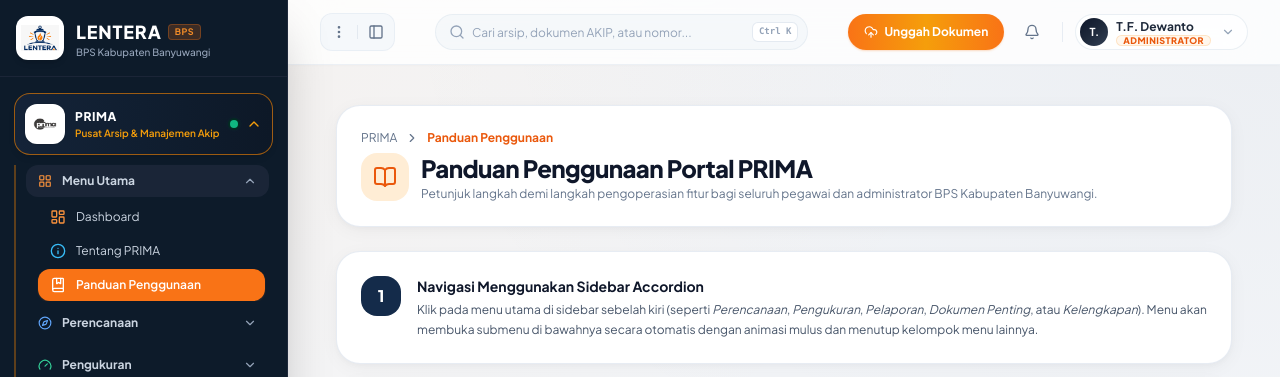
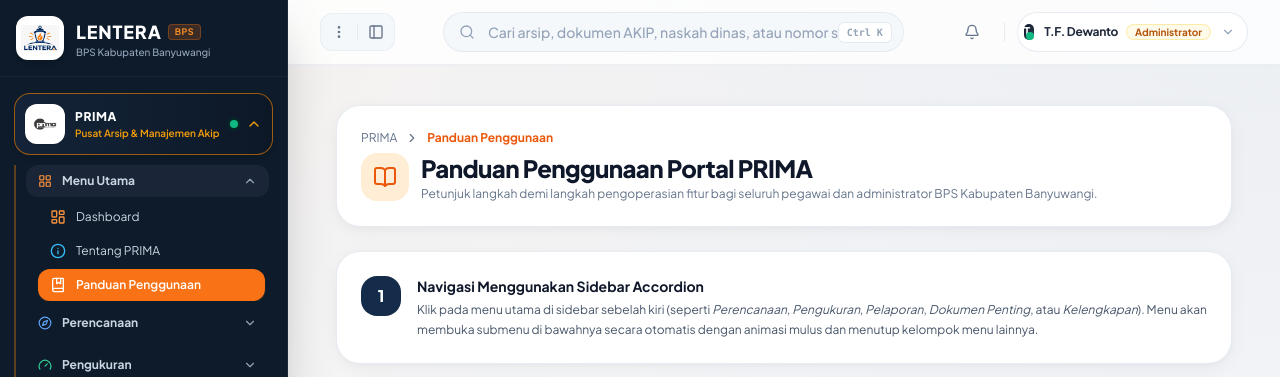
Before and after one commit to syafiq789/prima-bps-banyuwangi, a Flask app: page /info/guide in a window 1280 px wide. Shown: the top 377 px of the page. Run offline with Flask 3, Linux system fonts and the light colour scheme; a user stored in the database is signed in; data comes from the database, SQL or seed files in the repository; data that the repository does not hold is empty; some libraries are stand-ins or nearby versions.

Commit message:
style: hapus tombol unggah dokumen, perbesar kolom pencarian, dan perbarui tampilan profil akun

```diff
--- a/app/templates/components/navbar.html
+++ b/app/templates/components/navbar.html
@@ -302,41 +302,32 @@
             </div>
         </div>
 
-        <!-- Center Section: Modern Pill Search Bar (Balanced & Centered) -->
-        <div class="flex-1 max-w-md mx-2 sm:mx-6 hidden sm:block">
+        <!-- Center Section: Modern Pill Search Bar (Prominent & Spacious) -->
+        <div class="flex-1 max-w-xl lg:max-w-2xl mx-3 sm:mx-6 md:mx-8 hidden sm:block">
             <form action="{{ url_for('documents.index') }}" method="GET" class="relative w-full">
                 <div class="relative flex items-center">
-                    <i data-lucide="search" class="w-4 h-4 text-slate-400 absolute left-3.5 pointer-events-none"></i>
+                    <i data-lucide="search" class="w-4 h-4 text-slate-400 absolute left-4 pointer-events-none"></i>
                     <input type="text"
                            name="q"
                            id="global-search-input"
                            value="{{ request.args.get('q', '') }}"
-                           placeholder="Cari arsip, dokumen AKIP, atau nomor..."
-                           class="w-full h-9 pl-9 pr-14 text-xs bg-slate-100/60 hover:bg-slate-100/90 focus:bg-white text-slate-800 placeholder-slate-400 rounded-full border border-slate-200/70 focus:border-orange-500/40 focus:ring-4 focus:ring-orange-500/10 transition-all outline-none">
-                    <kbd class="absolute right-2.5 pointer-events-none text-[9px] font-mono font-bold text-slate-400 bg-white border border-slate-200/90 px-1.5 py-0.5 rounded-md shadow-2xs">Ctrl K</kbd>
+                           placeholder="Cari arsip, dokumen AKIP, naskah dinas, atau nomor surat..."
+                           class="w-full h-10 pl-11 pr-16 text-xs sm:text-sm bg-slate-100/70 hover:bg-slate-100 focus:bg-white text-slate-800 placeholder-slate-400 rounded-full border border-slate-200/80 focus:border-orange-500/40 focus:ring-4 focus:ring-orange-500/10 shadow-2xs transition-all outline-none font-medium">
+                    <kbd class="absolute right-3 pointer-events-none text-[10px] font-mono font-bold text-slate-400 bg-white border border-slate-200/90 px-2 py-0.5 rounded-md shadow-2xs">Ctrl K</kbd>
                 </div>
             </form>
         </div>
 
-        <!-- Right Section: Unggah Dokumen, Notifikasi, & User Profile Capsule -->
+        <!-- Right Section: Notifikasi & User Profile Capsule -->
         <div class="flex items-center gap-2 sm:gap-2.5">
-
-            <!-- Quick Upload Button (Executive Pill) -->
-            {% if current_user.is_authenticated and current_user.can_manage_documents %}
-            <a href="{{ url_for('documents.upload') }}"
-               class="h-9 px-4 inline-flex items-center gap-1.5 rounded-full bg-gradient-to-r from-orange-500 via-amber-500 to-orange-500 hover:opacity-95 text-white text-xs font-bold shadow-sm shadow-orange-500/25 hover:shadow-orange-500/40 active:scale-95 transition-all">
-                <i data-lucide="cloud-upload" class="w-3.5 h-3.5"></i>
-                <span class="hidden md:inline">Unggah Dokumen</span>
-            </a>
-            {% endif %}
 
             <!-- Notification / Status Dokumen Belum Lengkap -->
             <a href="{{ url_for('completeness.belum_lengkap') }}"
                title="Dokumen Belum Lengkap"
-               class="relative w-9 h-9 rounded-full text-slate-500 hover:text-slate-800 hover:bg-slate-100 transition flex items-center justify-center border border-transparent hover:border-slate-200/60">
+               class="relative w-10 h-10 rounded-full text-slate-500 hover:text-slate-800 hover:bg-slate-100/80 border border-transparent hover:border-slate-200/70 transition flex items-center justify-center active:scale-95">
                 <i data-lucide="bell" class="w-4 h-4"></i>
                 {% if pending_docs_count > 0 %}
-                <span class="absolute top-1.5 right-1.5 flex h-2 w-2">
+                <span class="absolute top-2 right-2 flex h-2 w-2">
                     <span class="animate-ping absolute inline-flex h-full w-full rounded-full bg-orange-400 opacity-75"></span>
                     <span class="relative inline-flex rounded-full h-2 w-2 bg-orange-500"></span>
                 </span>
@@ -351,24 +342,27 @@
             <div class="relative">
                 <button id="user-menu-btn"
                         type="button"
-                        class="h-9 pl-1 pr-2.5 sm:pr-3 rounded-full border border-slate-200/70 hover:border-slate-300 bg-white/70 hover:bg-white flex items-center gap-2 transition shadow-2xs focus:outline-none group">
-                    <!-- User Avatar Initials -->
-                    <div class="w-7 h-7 rounded-full bg-gradient-to-br from-[#0f172a] via-[#1e293b] to-[#334155] text-white flex items-center justify-center font-bold text-[11px] shadow-2xs ring-2 ring-white flex-shrink-0">
-                        {{ (current_user.full_name or current_user.username)[:2].upper() }}
+                        class="h-10 pl-1.5 pr-3 rounded-full border border-slate-200/80 hover:border-slate-300 bg-white hover:bg-slate-50/80 flex items-center gap-2.5 transition-all shadow-2xs focus:outline-none group active:scale-95">
+                    <!-- User Avatar with live status dot -->
+                    <div class="relative flex-shrink-0">
+                        <div class="w-7.5 h-7.5 rounded-full bg-gradient-to-br from-slate-900 via-slate-800 to-slate-700 text-white flex items-center justify-center font-bold text-xs shadow-xs ring-2 ring-white">
+                            {{ (current_user.full_name or current_user.username)[:2].upper() }}
+                        </div>
+                        <span class="absolute bottom-0 right-0 w-2 h-2 rounded-full bg-emerald-500 ring-1.5 ring-white"></span>
                     </div>
 
-                    <!-- User Name & Role -->
-                    <div class="hidden sm:flex flex-col text-left leading-tight">
-                        <span class="text-xs font-bold text-slate-800 truncate max-w-[130px]">{{ current_user.full_name or current_user.username }}</span>
-                        <div class="flex items-center gap-1">
-                            <span class="text-[9px] font-black uppercase tracking-wider text-orange-600 bg-orange-50 px-1.5 py-0.2 rounded-full border border-orange-200/60 leading-none">
-                                {{ current_user.role_display_name }}
-                            </span>
-                        </div>
+                    <!-- User Name & Role in a Clean Modern Layout -->
+                    <div class="hidden sm:flex items-center gap-2 text-left">
+                        <span class="text-xs font-bold text-slate-800 tracking-tight max-w-[140px] truncate">
+                            {{ current_user.full_name or current_user.username }}
+                        </span>
+                        <span class="px-2 py-0.5 rounded-full text-[10px] font-bold bg-amber-50 text-amber-700 border border-amber-200/70 shadow-2xs leading-none">
+                            {{ current_user.role_display_name }}
+                        </span>
                     </div>
 
                     <!-- Chevron Icon -->
-                    <i data-lucide="chevron-down" class="w-3.5 h-3.5 text-slate-400 group-hover:text-slate-700 group-hover:translate-y-0.5 transition-all ml-0.5"></i>
+                    <i data-lucide="chevron-down" class="w-3.5 h-3.5 text-slate-400 group-hover:text-slate-700 group-hover:translate-y-0.5 transition-all"></i>
                 </button>
 
                 <!-- Dropdown Card -->
```
